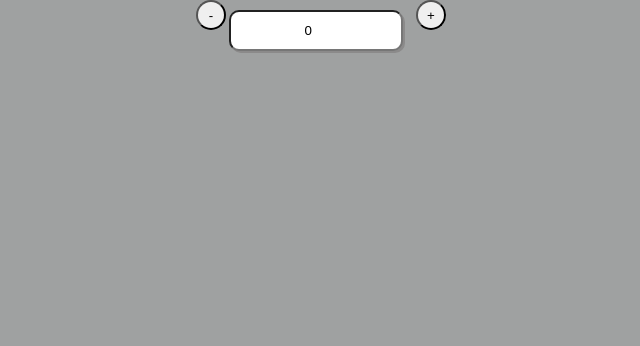
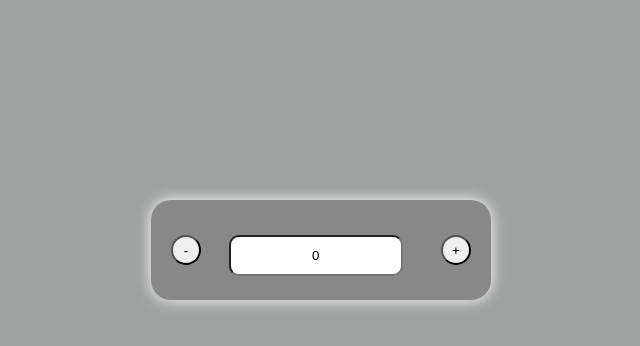
Before and after one commit to Vahan44/homework2, a React (Create React App) app: page / in a window 1280 px wide. Shown: the top 346 px of the page, without its empty margins (319-959 px from the left). Built offline with nearby package versions, Linux system fonts and the light colour scheme.

Commit message:
numBoard

```diff
--- a/src/components/NumBoard/NumBoard.css
+++ b/src/components/NumBoard/NumBoard.css
@@ -1,12 +1,27 @@
 .main {
     display: flex;
     justify-content: space-between;
-    width: 250px;
+    width: 300px;
+    margin-top: 200px;
+    background-color: rgb(136, 136, 136);
+    height: 60px;
+    padding: 20px;
+    border-radius: 20px;
+    align-items: center;
+    box-shadow: 0 0 15px white;
 }
 
 .nums {
     text-align: center;
 }
+
+.nums[type="number"]::-webkit-inner-spin-button,
+.nums[type="number"]::-webkit-outer-spin-button {
+  -webkit-appearance: none;
+  appearance: none;
+  margin: 0;
+}
+
 
 button {
     border-radius: 50%;
```
